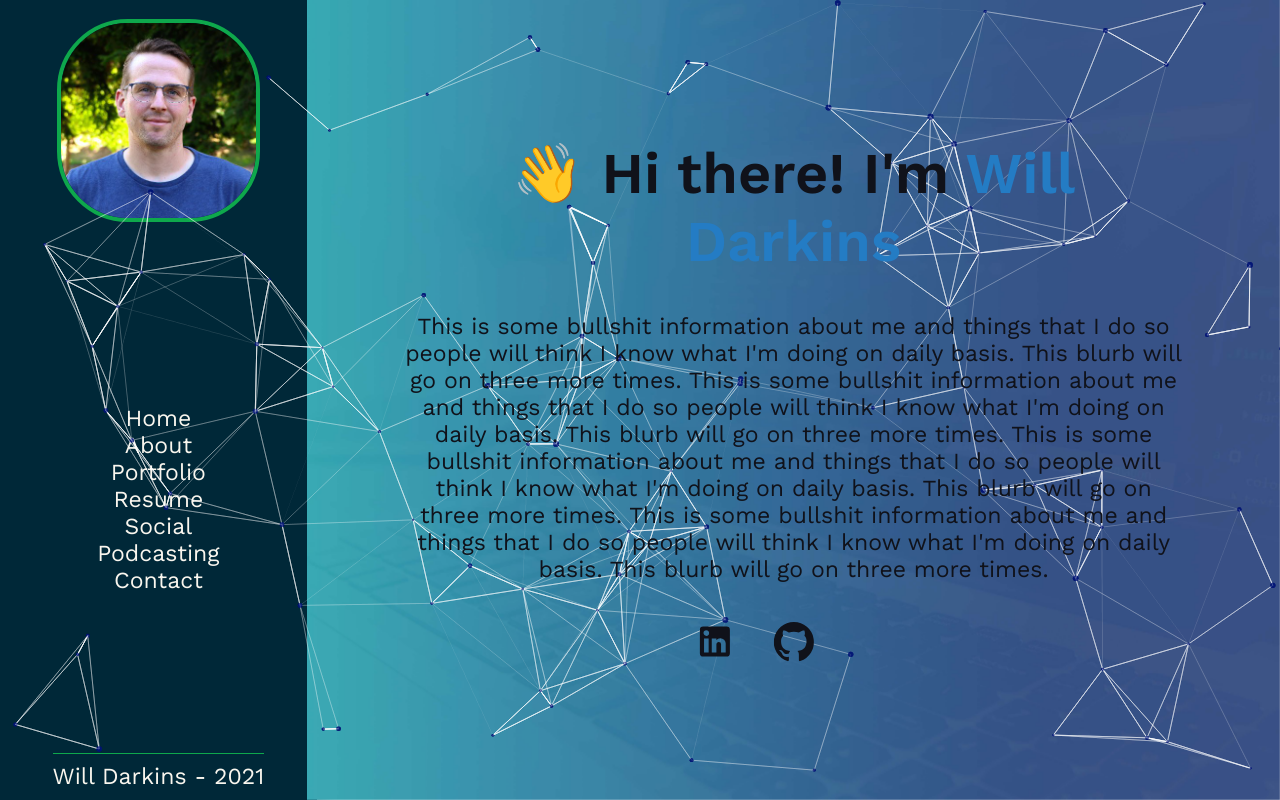
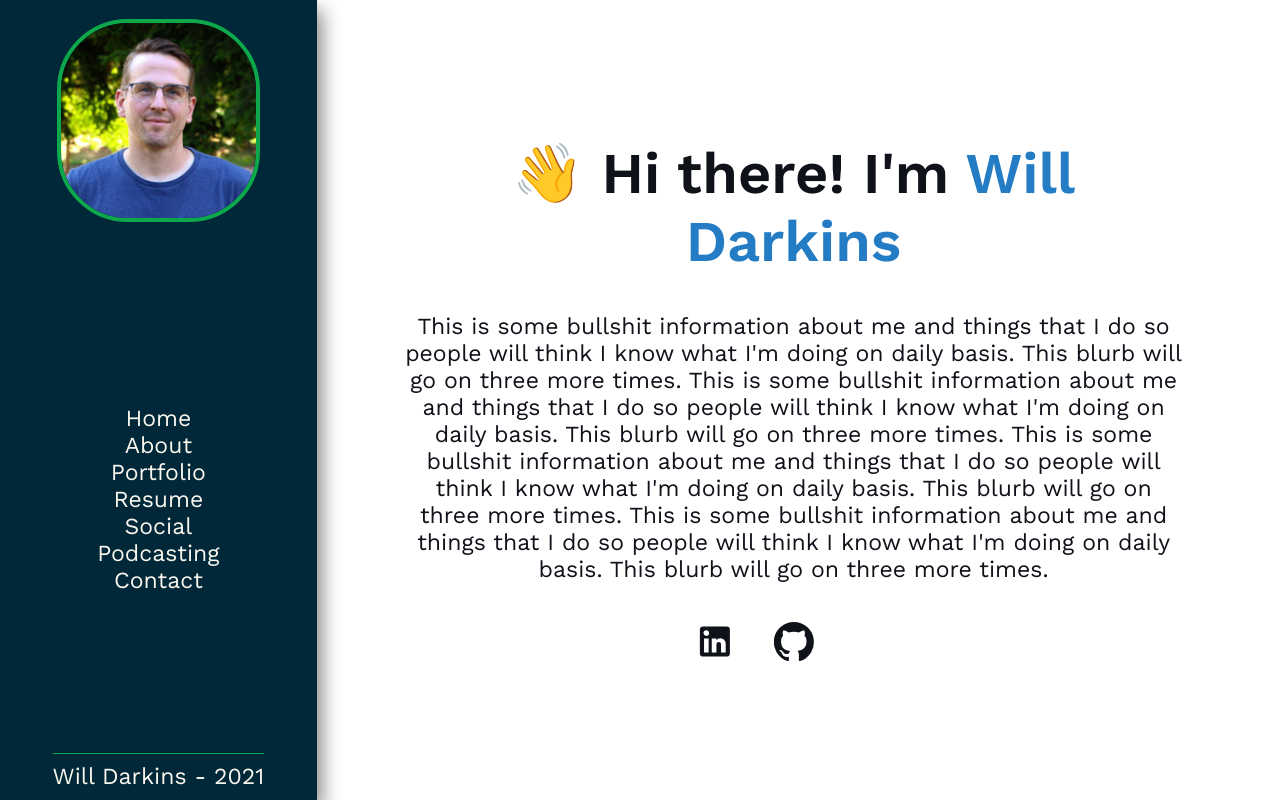
Before and after one commit to willdarkins/portfolio_darkins, a React (Create React App) app: page / in a window 1280 px wide. Built offline with nearby package versions, Linux system fonts and the light colour scheme; some icons are missing; a web font is replaced by a local one.

Commit message:
deleted particles... forgot to do so on the last commit

```diff
--- a/src/Pages/HomePage.js
+++ b/src/Pages/HomePage.js
@@ -14,14 +14,6 @@ const HomeStyles = styled.header`
     position: relative;
 
 //targeting intro portion of page with text and icons
-    .hero-background{
-        background-image: url(${Background});
-        height: 100vh;
-        background-position: center;
-        background-repeat: no-repeat;
-        background-size: cover;
-
-    }
     .intro{
         position: absolute;
         width: 80%;
@@ -68,8 +60,6 @@ function HomePage() {
     };
     return (
         <HomeStyles>
-            <div className='hero-background'>
-            <Particles params={particlesConfig}/>
             <div className='intro'>
                 <h1>👋 Hi there! I'm <span>Will Darkins</span></h1>
                 <p>
@@ -91,7 +81,6 @@ function HomePage() {
                     </a>
                 </div>
             </div>
-            </div>
         </HomeStyles>
     )
 }
```
